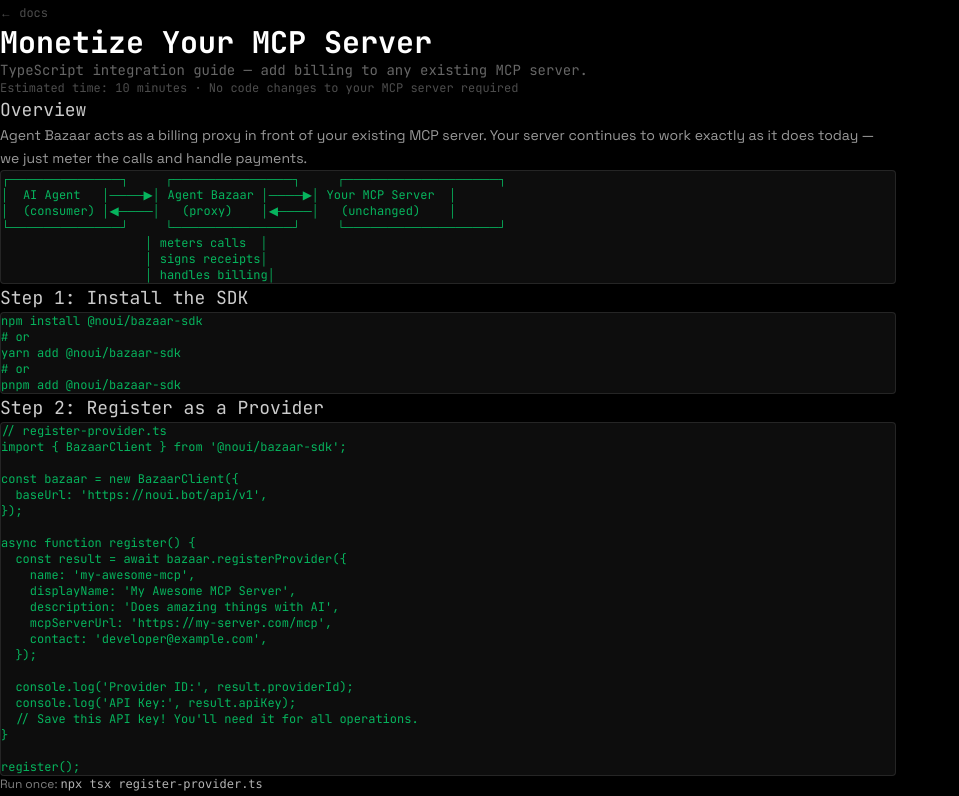
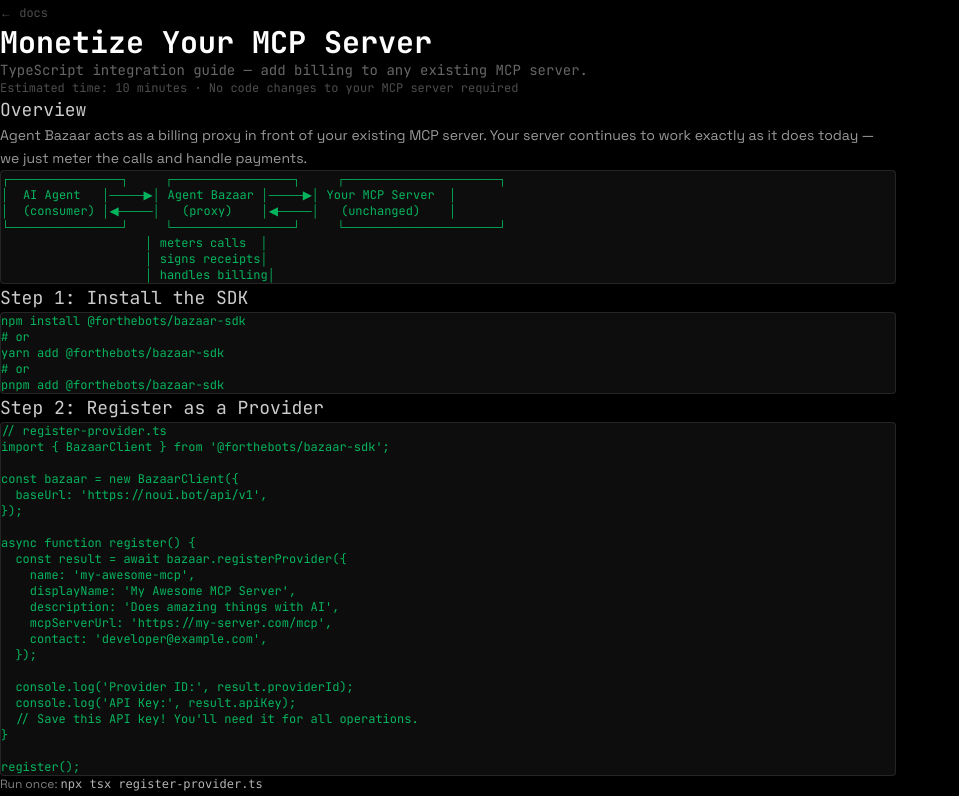
Before and after one commit to TombStoneDash/noui-bot, a Next.js app: page /docs/guides/monetize-mcp-server in a window 1280 px wide. Shown: the top 796 px of the page, without its empty margins (0-959 px from the left). Built offline with nearby package versions, Linux system fonts and the light colour scheme.

Commit message:
chore: update all @noui/bazaar-sdk references to @forthebots/bazaar-sdk

```diff
--- a/public/specs/mcp-billing-v1.md
+++ b/public/specs/mcp-billing-v1.md
@@ -308,7 +308,7 @@
 The Agent Bazaar at [noui.bot](https://noui.bot) is the reference implementation of this spec.
 
 - API: `https://noui.bot/api/v1`
-- SDK: `npm install @noui/bazaar-sdk`
+- SDK: `npm install @forthebots/bazaar-sdk`
 - OpenAPI: `https://noui.bot/api/openapi.json`
 - GitHub: `https://github.com/TombStoneDash/noui-bot`
 
--- a/src/app/blog/how-to-monetize-your-mcp-server/page.tsx
+++ b/src/app/blog/how-to-monetize-your-mcp-server/page.tsx
@@ -116,7 +116,7 @@
             package.
           </p>
 
-          <CodeBlock language="bash" code="npm install @noui/bazaar-sdk" />
+          <CodeBlock language="bash" code="npm install @forthebots/bazaar-sdk" />
 
           <p>
             If you&apos;re using Python, the SDK supports the{" "}
@@ -184,7 +184,7 @@
           <CodeBlock
             language="typescript"
             code={`import { McpServer } from "@modelcontextprotocol/sdk/server/mcp.js";
-import { withBilling } from "@noui/bazaar-sdk";
+import { withBilling } from "@forthebots/bazaar-sdk";
 
 const server = new McpServer({
   name: "my-weather-tools",
--- a/src/app/docs/guides/monetize-mcp-server/page.tsx
+++ b/src/app/docs/guides/monetize-mcp-server/page.tsx
@@ -43,16 +43,16 @@
         </Section>
 
         <Section title="Step 1: Install the SDK">
-          <Code>{`npm install @noui/bazaar-sdk
+          <Code>{`npm install @forthebots/bazaar-sdk
 # or
-yarn add @noui/bazaar-sdk
+yarn add @forthebots/bazaar-sdk
 # or
-pnpm add @noui/bazaar-sdk`}</Code>
+pnpm add @forthebots/bazaar-sdk`}</Code>
         </Section>
 
         <Section title="Step 2: Register as a Provider">
           <Code>{`// register-provider.ts
-import { BazaarClient } from '@noui/bazaar-sdk';
+import { BazaarClient } from '@forthebots/bazaar-sdk';
 
 const bazaar = new BazaarClient({
   baseUrl: 'https://noui.bot/api/v1',
@@ -80,7 +80,7 @@
 
         <Section title="Step 3: List Your Tools with Pricing">
           <Code>{`// list-tools.ts
-import { BazaarClient } from '@noui/bazaar-sdk';
+import { BazaarClient } from '@forthebots/bazaar-sdk';
 
 const bazaar = new BazaarClient({
   baseUrl: 'https://noui.bot/api/v1',
@@ -143,7 +143,7 @@
 
         <Section title="Step 4: Verify Your Identity">
           <Code>{`// verify.ts
-import { BazaarClient } from '@noui/bazaar-sdk';
+import { BazaarClient } from '@forthebots/bazaar-sdk';
 
 const bazaar = new BazaarClient({
   baseUrl: 'https://noui.bot/api/v1',
@@ -168,7 +168,7 @@
 
         <Section title="Step 5: Monitor Earnings">
           <Code>{`// dashboard.ts
-import { BazaarClient } from '@noui/bazaar-sdk';
+import { BazaarClient } from '@forthebots/bazaar-sdk';
 
 const bazaar = new BazaarClient({
   baseUrl: 'https://noui.bot/api/v1',
--- a/src/app/docs/quickstart/page.tsx
+++ b/src/app/docs/quickstart/page.tsx
@@ -163,8 +163,8 @@
         <h2 className="font-mono text-lg font-bold mb-4">
           Using the TypeScript SDK
         </h2>
-        <CodeBlock title="Install">{`npm install @noui/bazaar-sdk`}</CodeBlock>
-        <CodeBlock title="Usage">{`import { BazaarClient } from '@noui/bazaar-sdk';
+        <CodeBlock title="Install">{`npm install @forthebots/bazaar-sdk`}</CodeBlock>
+        <CodeBlock title="Usage">{`import { BazaarClient } from '@forthebots/bazaar-sdk';
 
 const bazaar = new BazaarClient({
   apiKey: 'bz_live_your_key_here'
--- a/src/app/roadmap/page.tsx
+++ b/src/app/roadmap/page.tsx
@@ -146,7 +146,7 @@
             />
             <TimelineItem
               date="Q2 2026"
-              event="SDK packages — @noui/bazaar-sdk, @noui/wallet-sdk"
+              event="SDK packages — @forthebots/bazaar-sdk, @noui/wallet-sdk"
             />
             <TimelineItem
               date="Q2 2026"
```
Also changed, not shown: 1 other file (tests, documents, lock files or other folders).
